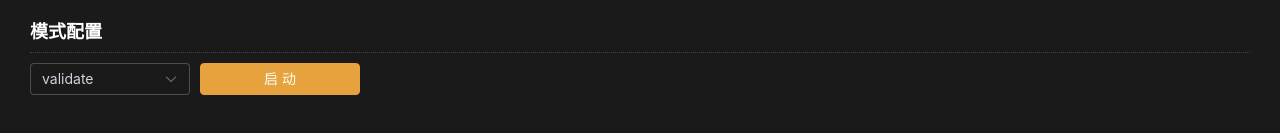
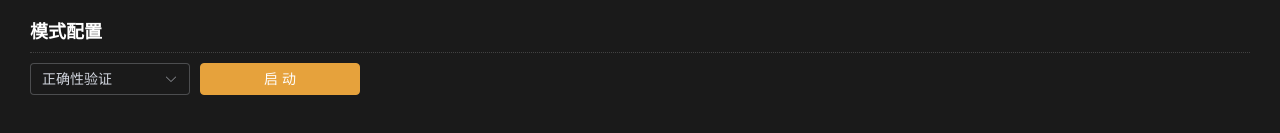
Before and after one commit to TuGraph-family/finbench-easyrun, a Vue app in the folder frontend/: page / in a window 1280 px wide. Shown: the part 271-404 px from the top of the page. Built offline with nearby package versions, Linux system fonts and the light colour scheme.

Commit message:
修改显示模式显示字段和不同模式下结果显示

```diff
--- a/frontend/src/components/ModeInfo.vue
+++ b/frontend/src/components/ModeInfo.vue
@@ -4,8 +4,8 @@
         <div class="modeinfo-container">
             <div class="select-mode">
                 <el-select v-model="mode">
-                    <el-option value="validate" label="validate">正确性验证</el-option>
-                    <el-option value="benchmark" label="benchmark">性能测试</el-option>
+                    <el-option value="validate" label="正确性验证">正确性验证</el-option>
+                    <el-option value="benchmark" label="性能测试">性能测试</el-option>
                 </el-select>
             </div>
             <template v-if="mode === 'benchmark'">
--- a/frontend/src/views/RunView.vue
+++ b/frontend/src/views/RunView.vue
@@ -15,7 +15,7 @@
     <div v-if="isSystemStart">
       <Logs />
     </div>
-    <div v-if="isCompleted" class="result-btn">
+    <div v-if="isCompleted && mode == 'benchmark'" class="result-btn">
       <el-button size="large" type="success" @click="open">查看结果</el-button>
     </div>
   </div>
@@ -46,6 +46,11 @@ const isCompleted = computed(() => {
   return phase === 'completed' ? true : false
 })
 
+const mode = computed(() => {
+  const { mode } = runviewStore.modeInfo
+  return mode
+})
+
 function open() {
   router.push({ name: 'resultview' });
 }
```
